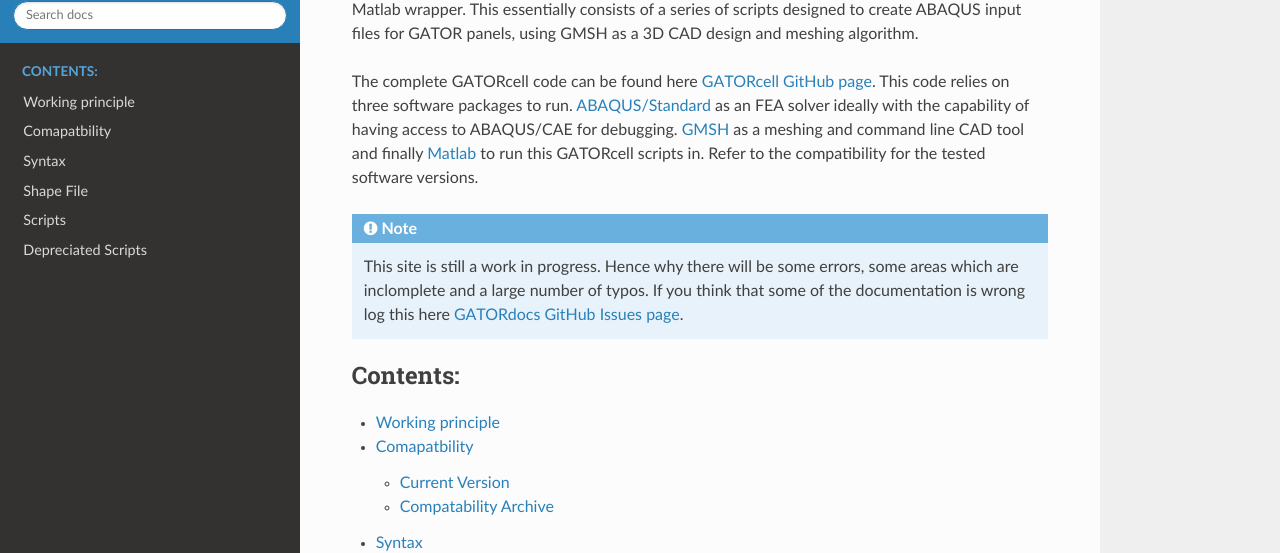
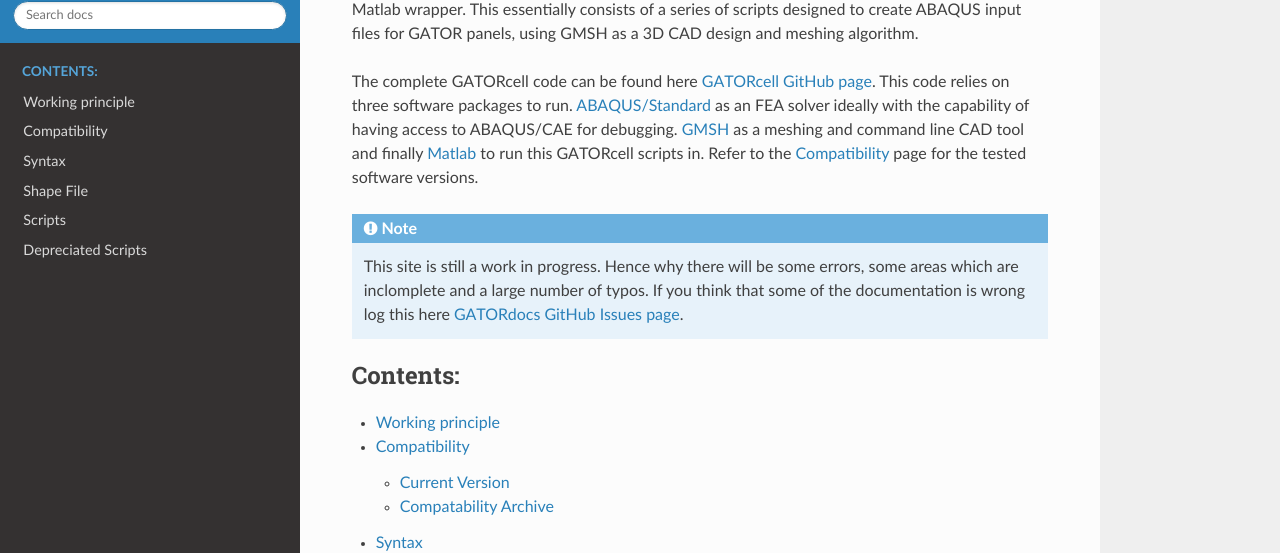
Before and after one commit to aq18507/GATORdocs, a Sphinx documentation site: the page built from doc/index.rst, in a window 1280 px wide and 900 px high. Shown: the part 186-739 px from the top of the window. Built offline with Sphinx 7.4.7 and the Read the Docs theme 2.0.0, drawn with Linux system fonts in a browser that asks for light colours.

Commit message:
update Compatability.rst, conf.py and doc/index.rst update conf.py and doc/index.rst

```diff
--- a/doc/Compatability.rst
+++ b/doc/Compatability.rst
@@ -1,4 +1,4 @@
-Comapatbility
+Compatibility
 =============
 
 Current Version
--- a/doc/conf.py
+++ b/doc/conf.py
@@ -34,7 +34,8 @@
 # ones.
 extensions = [
     'sphinx_copybutton',
-    'sphinx.ext.autodoc'
+    'sphinx.ext.autodoc',
+    'sphinx.ext.autosectionlabel'
 ]
 # Add any paths that contain templates here, relative to this directory.
 templates_path = ['_templates']
--- a/doc/index.rst
+++ b/doc/index.rst
@@ -3,7 +3,7 @@
 
 Welcome to the GATORcell documentation. This website is here to aid you through the GATORcell Matlab wrapper. This essentially consists of a series of scripts designed to create ABAQUS input files for GATOR panels, using GMSH as a 3D CAD design and meshing algorithm.
 
-The complete GATORcell code can be found here `GATORcell GitHub page <https://github.com/aq18507/GATORcell>`_. This code relies on three software packages to run. `ABAQUS/Standard <https://www.3ds.com/products-services/simulia/products/abaqus/abaqusstandard/>`_ as an FEA solver ideally with the capability of having access to ABAQUS/CAE for debugging. `GMSH <https://gmsh.info/>`_ as a meshing and command line CAD tool and finally `Matlab <https://uk.mathworks.com/>`_ to run this GATORcell scripts in. Refer to the compatibility for the tested software versions.
+The complete GATORcell code can be found here `GATORcell GitHub page <https://github.com/aq18507/GATORcell>`_. This code relies on three software packages to run. `ABAQUS/Standard <https://www.3ds.com/products-services/simulia/products/abaqus/abaqusstandard/>`_ as an FEA solver ideally with the capability of having access to ABAQUS/CAE for debugging. `GMSH <https://gmsh.info/>`_ as a meshing and command line CAD tool and finally `Matlab <https://uk.mathworks.com/>`_ to run this GATORcell scripts in. Refer to the :ref:`Compatibility` page for the tested software versions.
 
 .. note::
    This site is still a work in progress. Hence why there will be some errors, some areas which are inclomplete and a large number of typos. If you think that some of the documentation is wrong log this here `GATORdocs GitHub Issues page <https://github.com/aq18507/GATORdocumentation/issues>`_.
```
